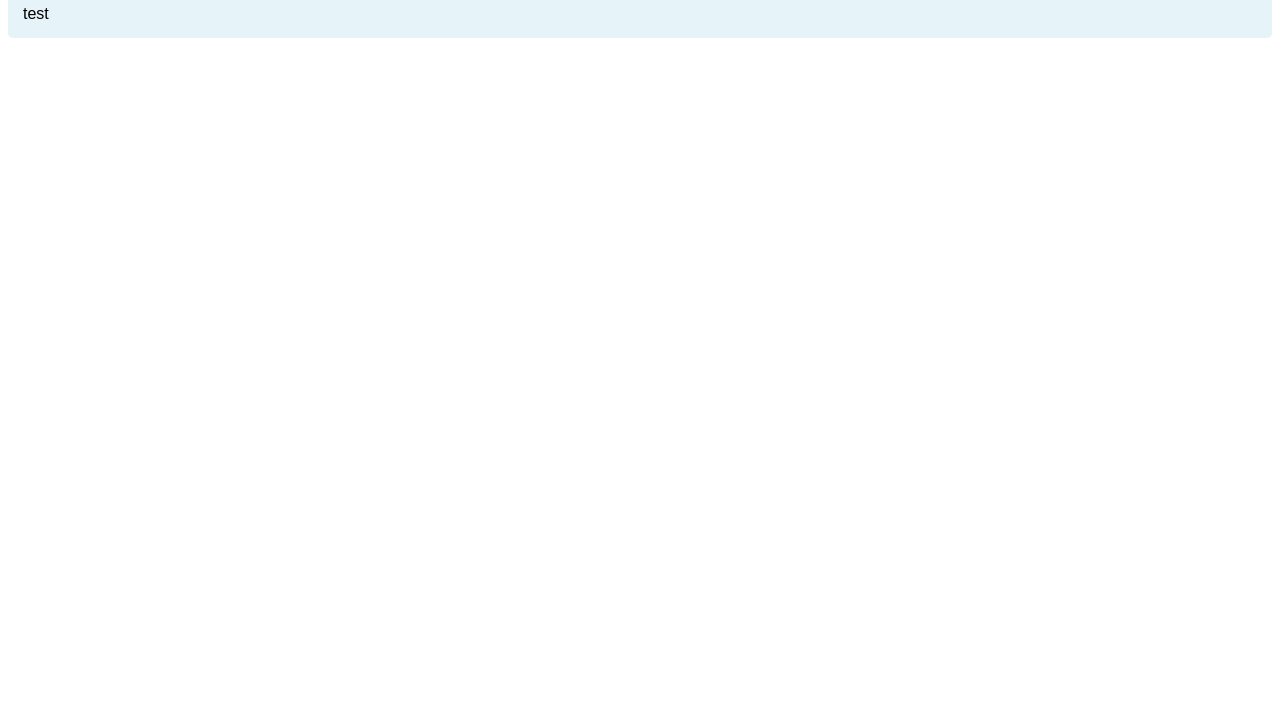
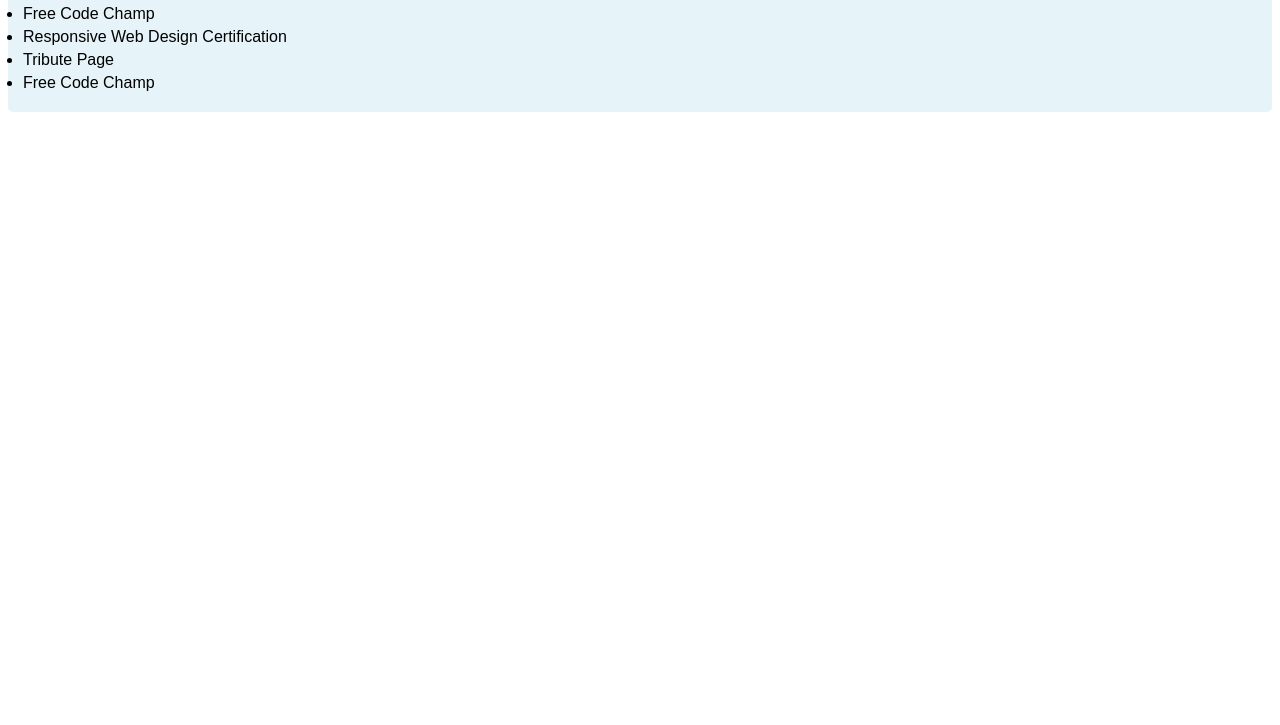
Before and after one commit to JeroenDijkgraaf/jeroendijkgraaf-github.io, a plain HTML site: page index.html in a window 1280 px wide. Shown: the part 75-800 px from the top of the page. Drawn offline with Linux system fonts and the light colour scheme; files that its build step writes are made by us from their sources.

Commit message:
Add new navigation structure.

```diff
--- a/index.html
+++ b/index.html
@@ -12,7 +12,13 @@
     <h1>Jeroen Dijkgraaf - Coding portfolio</h1>
   </div>
   <section>
-    <a href:"" target:"_blank">test</a>
+    <ul>
+      <li>Free Code Champ</li>
+      <li>Responsive Web Design Certification</li>
+      <li>Tribute Page</li>
+      <li><a href:"JeroenDijkgraaf/jeroendijkgraaf.github.io/tree/main/FreeCodeChamp/ResponsiveWebDesignCertification/TributePage" target:"_self">Free Code Champ</a></li>
+    </ul>
+
   </section>
 </main>
   </body>
```
